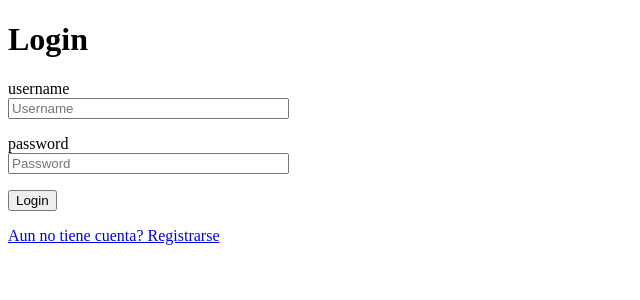
After one commit to Joelft94/gestion-aeronaves, a Flask app: page /login in a window 1280 px wide. The commit adds this page. Shown: the top 300 px of the page, without its empty margins (0-640 px from the left). Run offline with Flask 3, Linux system fonts and the light colour scheme.

Commit message:
Add login and html pages

```diff
--- a/app.py
+++ b/app.py
@@ -1,14 +1,104 @@
 from flask import Flask, request, jsonify, render_template, redirect, url_for
-from models import db, AirplaneStatus, Aircraft
+from models import db, AirplaneStatus, Aircraft, User
 from datetime import datetime
+from flask_login import UserMixin, LoginManager, login_user, login_required, logout_user, current_user
+from wtforms import StringField, PasswordField, SubmitField
+from wtforms.validators import InputRequired, Length, ValidationError
+from flask_wtf import FlaskForm
+from flask_sqlalchemy import SQLAlchemy
+from flask_bcrypt import Bcrypt
+
+
+
+
 
 app = Flask(__name__)
+bcrypt = Bcrypt(app)
 app.config['SQLALCHEMY_DATABASE_URI'] = 'sqlite:///database.db'
-app.config['SECRET_KEY'] = 'your_secret_key'
+app.config['SECRET_KEY'] = 'JACK'
 db.init_app(app)
 
+
+login_manager = LoginManager()
+login_manager.init_app(app)
+login_manager.login_view = 'login'
+
+
+@login_manager.user_loader
+def load_user(user_id):
+    return User.query.get(int(user_id))
+
+#Loguear
+@app.route('/login', methods=['GET', 'POST'])
+def login():
+    form = LoginForm()
+    if form.validate_on_submit():
+        user = User.query.filter_by(username=form.username.data).first()
+        if user:
+            if bcrypt.check_password_hash(user.password, form.password.data):
+                login_user(user)
+                return redirect(url_for('index'))
+    return render_template('login.html', form=form)
+
+#Logout
+@app.route('/logout', methods=['GET', 'POST'])
+@login_required
+def logout():
+    logout_user()
+    return redirect(url_for('login'))
+
+
+
+#Registrarse
+@app.route('/register', methods=['GET', 'POST'])
+def register():
+    form = RegisterForm()
+
+    if form.validate_on_submit():
+        hashed_password = bcrypt.generate_password_hash(form.password.data)
+        new_user = User(username=form.username.data, password=hashed_password)
+        db.session.add(new_user)
+        db.session.commit()
+        return redirect(url_for('login'))
+
+    return render_template('register.html', form=form)
+
+
+class RegisterForm(FlaskForm):
+    username = StringField('username',validators=[InputRequired(), Length(min=4, max=15)], render_kw={"placeholder": "Username"})
+    password = PasswordField('password', validators=[InputRequired(), Length(min=8, max=80)], render_kw={"placeholder": "Password"})
+
+    submit = SubmitField('Register')
+
+    def validate_username(self, username):
+        existing_user_username = User.query.filter_by(username=username.data).first()
+
+        if existing_user_username:
+            raise ValidationError('El usuario ya existe por favor elija otro nombre de usuario')
+
+
+
+
+
+    def validate_username(self, username):
+        existing_user = User.query.filter_by(username=username.data).first()
+        if existing_user:
+            raise ValidationError('That username is taken. Please choose a different one.')
+
+
+class LoginForm(FlaskForm):
+    username = StringField('username',validators=[InputRequired(), Length(min=4, max=15)], render_kw={"placeholder": "Username"})
+    password = PasswordField('password', validators=[InputRequired(), Length(min=8, max=80)], render_kw={"placeholder": "Password"})
+
+    submit = SubmitField('Login')
+
+
+
+
+
 # Index
-@app.route('/')
+@app.route('/index')
+@login_required
 def index():
     aircrafts = Aircraft.query.all()
     return render_template('index.html', aircrafts=aircrafts)
@@ -16,6 +106,7 @@ def index():
 
 # Ver Aeronaves
 @app.route('/aircraft/<int:aircraft_id>', methods=['GET'])
+@login_required
 def view_aircraft(aircraft_id):
     aircraft = Aircraft.query.get_or_404(aircraft_id)
     statuses = AirplaneStatus.query.filter_by(aircraft_id=aircraft_id).all()
@@ -24,6 +115,7 @@ def view_aircraft(aircraft_id):
 
 # Agregar informacion de vuelo
 @app.route('/aircraft/<int:aircraft_id>/add_flight', methods=['POST'])
+@login_required
 def add_flight(aircraft_id):
     try:
         data = request.form
@@ -60,11 +152,13 @@ def add_flight(aircraft_id):
         return jsonify({'error': str(e)}), 500
 
 @app.route('/consulta', methods=['GET'])
+@login_required
 def consult_airplane_status():
     statuses = AirplaneStatus.query.all()
     return render_template('consult.html', statuses=statuses)
 
 @app.route('/editar/<int:id>', methods=['GET', 'POST'])
+@login_required
 def edit_airplane_status(id):
     status = AirplaneStatus.query.get(id)
     if request.method == 'POST':
@@ -81,7 +175,7 @@ def edit_airplane_status(id):
 
 
             # Compara si viene un ":" seguido del MM para saber si viene HH:MM:SS o HH:MM
-            time_format = '%H:%M:%S' if ':' in time_str_departure else '%H:%M'
+            time_format = '%H:%M:%S' if time_str_departure.count(':') == 2 else '%H:%M'
 
 
 
@@ -104,6 +198,7 @@ def edit_airplane_status(id):
 
 # Borrar vuelo de aeronave
 @app.route('/borrar/<int:id>', methods=['POST'])
+@login_required
 def delete_airplane_status(id):
     status = AirplaneStatus.query.get(id)
     db.session.delete(status)
@@ -112,6 +207,7 @@ def delete_airplane_status(id):
 
 # Agregar aeronave
 @app.route('/add_aircraft', methods=['GET', 'POST'])
+@login_required
 def add_aircraft():
     if request.method == 'POST':
         data = request.form
@@ -123,6 +219,7 @@ def add_aircraft():
 
 # Borrar aeronave
 @app.route('/aircraft/<int:aircraft_id>/delete', methods=['POST'])
+@login_required
 def delete_aircraft(aircraft_id):
     try:
         aircraft = Aircraft.query.get(aircraft_id)
@@ -135,6 +232,8 @@ def delete_aircraft(aircraft_id):
 
 
 
+
+
 if __name__ == '__main__':
     with app.app_context():
         db.create_all()
--- a/templates/add_aircraft.html
+++ b/templates/add_aircraft.html
@@ -4,6 +4,9 @@
     <title>Add Aircraft</title>
 </head>
 <body>
+    <header>
+        <a href="{{url_for('logout')}}">Press here to logout</a>
+    </header>
     <h1>Add New Aircraft</h1>
     <form action="{{ url_for('add_aircraft') }}" method="POST">
         <label for="name">Aircraft Name:</label><br>
--- a/templates/carga.html
+++ b/templates/carga.html
@@ -4,6 +4,9 @@
     <title>Load Airplane Status</title>
 </head>
 <body>
+    <header>
+        <a href="{{url_for('logout')}}">Press here to logout</a>
+    </header>
     <h1>Load Airplane Status</h1>
     <form action="{{ url_for('create_airplane_status') }}" method="POST">
         <label for="pilot">Pilot:</label><br>
--- a/templates/index.html
+++ b/templates/index.html
@@ -4,6 +4,9 @@
     <title>Aircrafts</title>
 </head>
 <body>
+    <header>
+        <a href="{{url_for('logout')}}">Press here to logout</a>
+    </header>
     <h1>Aircraft List</h1>
     <ul>
         {% for aircraft in aircrafts %}
--- /dev/null
+++ b/templates/login.html
@@ -0,0 +1,26 @@
+<!DOCTYPE html>
+<html lang="en">
+<head>
+    <meta charset="UTF-8">
+    <meta name="viewport" content="width=device-width, initial-scale=1.0">
+    <title>Login</title>
+</head>
+<body>
+    <h1>Login</h1>
+    <form action="" method="POST">
+        {{ form.hidden_tag() }}
+        <p>
+            {{ form.username.label }}<br>
+            {{ form.username(size=32) }}
+        </p>
+        <p>
+            {{ form.password.label }}<br>
+            {{ form.password(size=32) }}
+        </p>
+        <p>
+            {{ form.submit() }}
+        </p>
+    </form>
+    <a href="{{ url_for('register') }}">Aun no tiene cuenta? Registrarse</a>
+</body>
+</html>
```
Also changed, not shown: models.py (+7 -0 lines), templates/dashboard.html (added, +11 -0 lines), templates/home.html (added, +14 -0 lines), templates/register.html (added, +22 -0 lines), instance/database.db, 1 other file.
